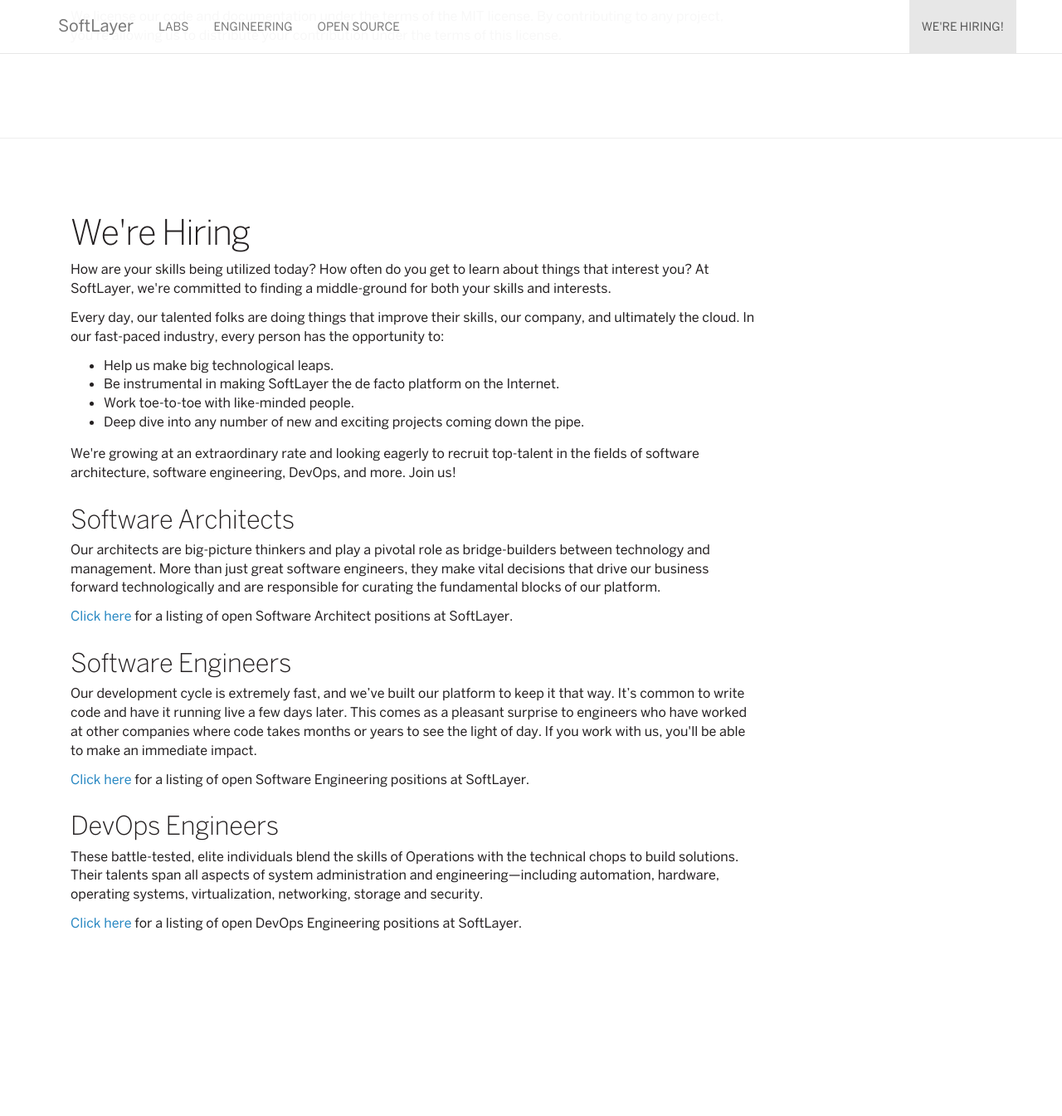
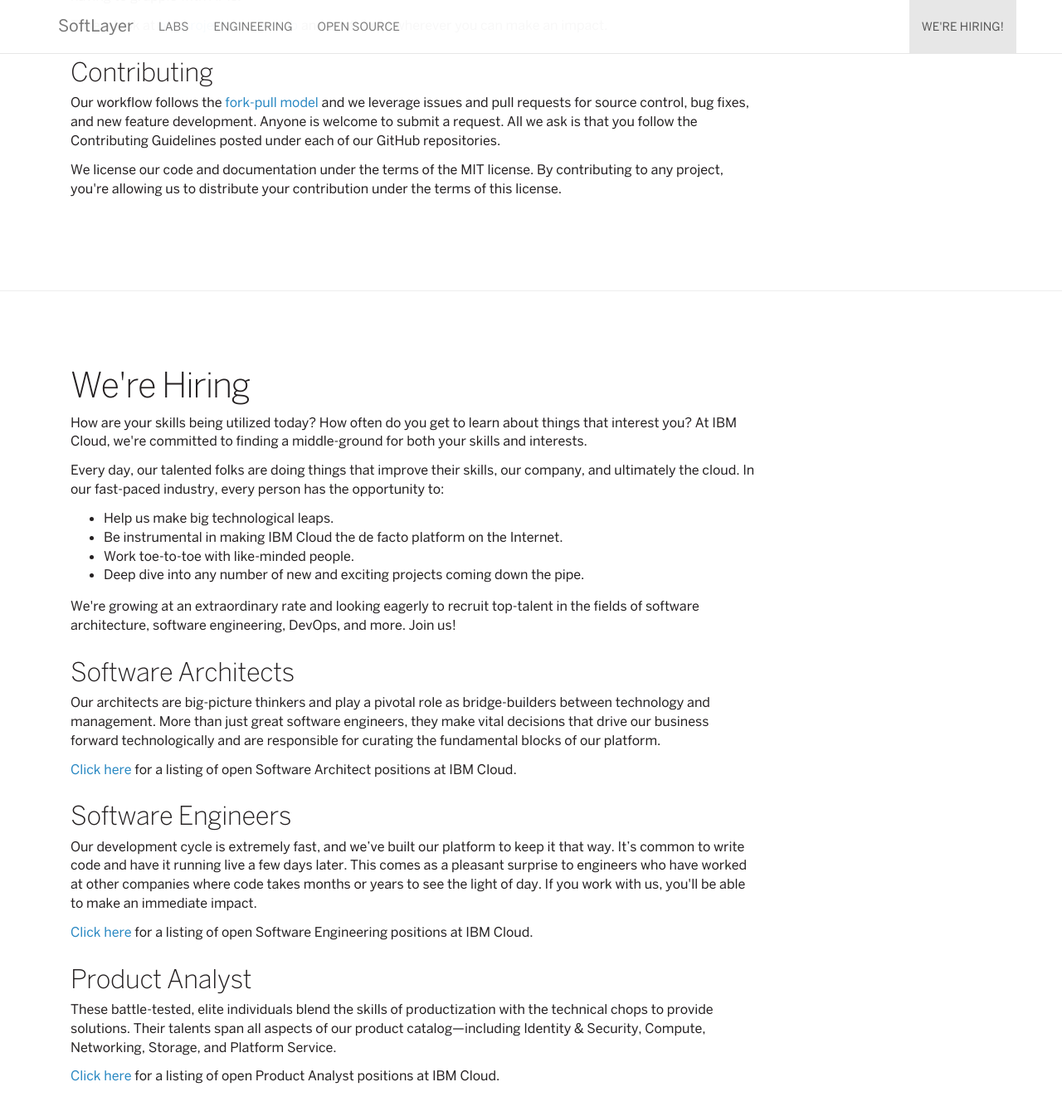
Before and after one commit to caleorourke/blue, a Jekyll site: the page built from index.html, in a window 1280 px wide and 1400 px high, scrolled down 3200 px. Shown: the top 1345 px of the window at 83% size. Built offline with Jekyll 4.4.1, drawn with Linux system fonts in a browser that asks for light colours; before the commit the page ends 4416 px from its top, so only the background shows below that; some of the changed text lies outside the part shown.

Commit message:
update content

```diff
--- a/index.html
+++ b/index.html
@@ -124,7 +124,7 @@
           <!-- Start Content -->
           <h1>Engineering &amp; Quality</h1>
 
-            <p>Engineering and Quality stands on the fringes of technology. We survey the chaos beyond the boundaries, chart new directions, carve new pathways, lay foundations, connect the plumbing, and power up new spaces our customers need. We accomplish this with innovative and powerful tools of our own design.</p>
+            <p>Our Engineering and Quality teams stand on the fringes of technology. We survey the chaos beyond the boundaries, chart new directions, carve new pathways, lay foundations, connect the plumbing, and power up new spaces our customers need. We accomplish this with innovative and powerful tools of our own design.</p>
 
           <h3>Globally Distributed Systems</h3>
 
@@ -134,11 +134,9 @@
 
             <p>Our cloud infrastructure harnesses a modular architecture with unparalleled scalability and control. This includes a full-featured API and sophisticated automation to control a flexible unified platform that spans physical and virtual devices. Using a combination of quality, feature development, and partnerships, we continuously strive to manage and optimize our core infrastructure for the long-run.</p>
 
-          <!--
           <h3>Emerging Technology</h3>
 
-            <p>Working at the intersection where technology and business meet means we hunt for new contemporary advances day-in and day-out. Always on the front-line of SoftLayer’s charge toward innovation, our Engineering and Operation team revolutionizes our technological growth and efficiencies through the use of incremental development and convergences. This includes advances in computing, cognitive science, storage, intelligent agents, and more.</p>
-          -->
+            <p>Working at the intersection where technology and business meet means we hunt for new contemporary advances day-in and day-out. Always on the front-line of IBM Cloud's charge toward innovation, our Engineering and Quality teams revolutionize our technological growth and efficiencies through the use of incremental development and convergences. This includes advances in computing, cognitive science, storage, intelligent agents, and more.</p>
           <!-- End Content -->
 
         </div>
@@ -186,13 +184,13 @@
           <!-- Start Content -->
           <h1>We're Hiring</h1>
 
-            <p>How are your skills being utilized today? How often do you get to learn about things that interest you? At SoftLayer, we're committed to finding a middle-ground for both your skills and interests.</p>
+            <p>How are your skills being utilized today? How often do you get to learn about things that interest you? At IBM Cloud, we're committed to finding a middle-ground for both your skills and interests.</p>
 
             <p>Every day, our talented folks are doing things that improve their skills, our company, and ultimately the cloud. In our fast-paced industry, every person has the opportunity to:</p>
 
               <ul>
                 <li>Help us make big technological leaps.</li>
-                <li>Be instrumental in making SoftLayer the de facto platform on the Internet.</li>
+                <li>Be instrumental in making IBM Cloud the de facto platform on the Internet.</li>
                 <li>Work toe-to-toe with like-minded people.</li>
                 <li>Deep dive into any number of new and exciting projects coming down the pipe.</li>
               </ul>
@@ -203,19 +201,21 @@
 
             <p>Our architects are big-picture thinkers and play a pivotal role as bridge-builders between technology and management. More than just great software engineers, they make vital decisions that drive our business forward technologically and are responsible for curating the fundamental blocks of our platform.</p>
 
-            <p><a href="https://jobs3.netmedia1.com/cp/faces/search_results?adv=true&keywords=architect+softlayer&continent_id=3&country_id=50&city_id=11983&category_ext_id=120&master_bu_id=108&anylocation=0" target="_blank">Click here</a> for a listing of open Software Architect positions at SoftLayer.</p>
+            <p><a href="https://jobs3.netmedia1.com/cp/faces/search_results?adv=true&keywords=architect+softlayer&continent_id=3&country_id=50&city_id=11983&category_ext_id=120&master_bu_id=108&anylocation=0" target="_blank">Click here</a> for a listing of open Software Architect positions at IBM Cloud.</p>
 
           <h3>Software Engineers</h3>
 
             <p>Our development cycle is extremely fast, and we’ve built our platform to keep it that way. It’s common to write code and have it running live a few days later. This comes as a pleasant surprise to engineers who have worked at other companies where code takes months or years to see the light of day. If you work with us, you'll be able to make an immediate impact.</p>
 
-            <p><a href="https://jobs3.netmedia1.com/cp/faces/search_results?adv=true&keywords=engineer+softlayer&continent_id=3&country_id=50&city_id=11983&category_ext_id=120&master_bu_id=108&anylocation=0" target="_blank">Click here</a> for a listing of open Software Engineering positions at SoftLayer.</p>
+            <p><a href="https://jobs3.netmedia1.com/cp/faces/search_results?adv=true&keywords=engineer+softlayer&continent_id=3&country_id=50&city_id=11983&category_ext_id=120&master_bu_id=108&anylocation=0" target="_blank">Click here</a> for a listing of open Software Engineering positions at IBM Cloud.</p>
 
-          <h3>DevOps Engineers</h3>
+          <h3>Product Analyst</h3>
 
-            <p>These battle-tested, elite individuals blend the skills of Operations with the technical chops to build solutions. Their talents span all aspects of system administration and engineering&mdash;including automation, hardware, operating systems, virtualization, networking, storage and security.</p>
+            <p>These battle-tested, elite individuals blend the skills of productization with the technical chops to provide solutions. Their talents span all aspects of our product catalog&mdash;including Identity &amp; Security, Compute, Networking, Storage, and Platform Service.</p>
 
-            <p><a href="https://jobs3.netmedia1.com/cp/faces/search_results?adv=true&keywords=devops+softlayer&continent_id=3&country_id=50&city_id=11983&category_ext_id=120&master_bu_id=108&anylocation=0" target="_blank">Click here</a> for a listing of open DevOps Engineering positions at SoftLayer.</p>
+            <!-- <p>These battle-tested, elite individuals blend the skills of Operations with the technical chops to provide solutions. Their talents span all aspects of system administration and engineering&mdash;including automation, hardware, operating systems, virtualization, networking, storage and security.</p> -->
+
+            <p><a href="https://jobs3.netmedia1.com/cp/faces/search_results?adv=true&keywords=devops+softlayer&continent_id=3&country_id=50&city_id=11983&category_ext_id=120&master_bu_id=108&anylocation=0" target="_blank">Click here</a> for a listing of open Product Analyst positions at IBM Cloud.</p>
           <!-- End Content -->
 
         </div>
```
Also changed, not shown: other parts of index.html (+2 -2 lines).
